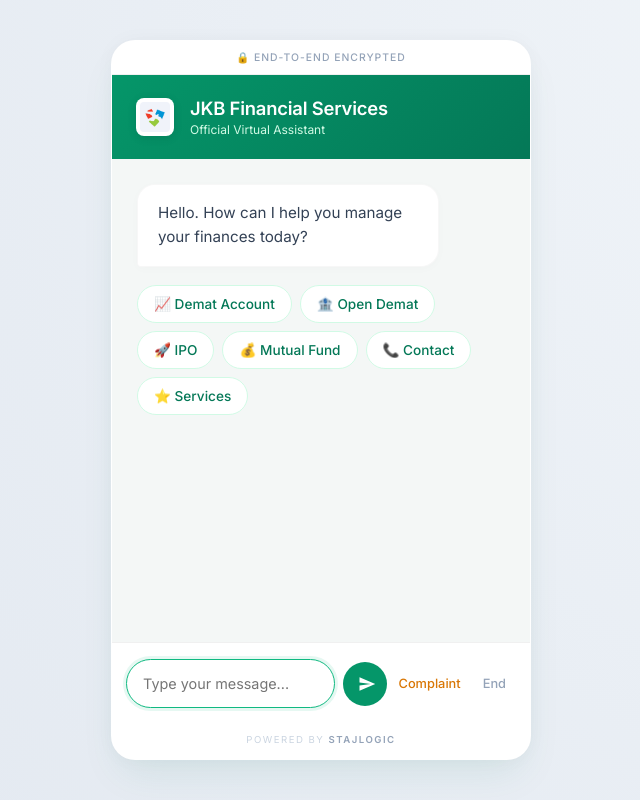
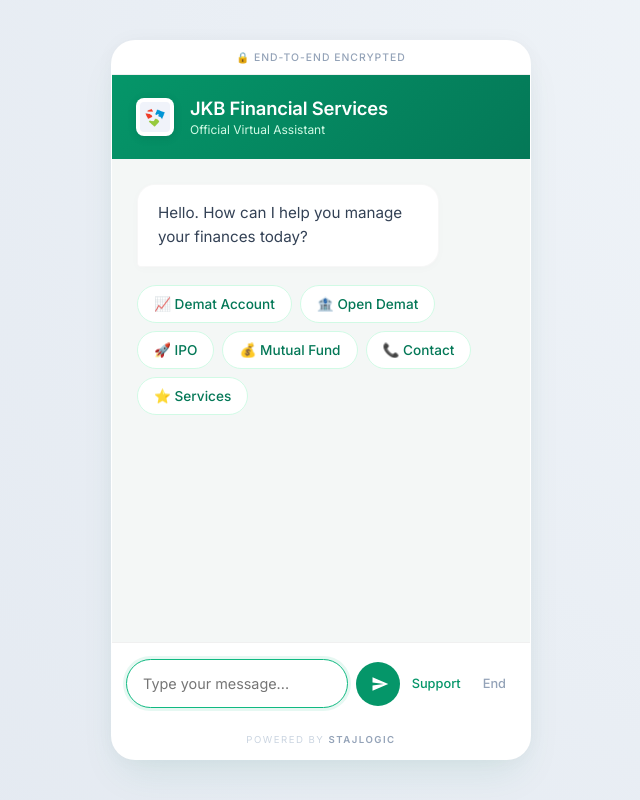
Before and after one commit to shahjazib7/Chatbot, a Flask app: page / in a window 1280 px wide. Shown: the whole page, without its empty margins (319-959 px from the left). Run offline with Flask 3, Linux system fonts and the light colour scheme.

Commit message:
CHANGED NAME FROM COMPLAINT TO SUPPORT

```diff
--- a/templates/index.html
+++ b/templates/index.html
@@ -19,8 +19,8 @@
             --text-main: #334155;
             --text-muted: #64748b;
             --border-light: rgba(0, 0, 0, 0.06);
-            --warn-primary: #d97706;
-            --warn-secondary: #b45309;
+            --warn-primary: #059669; /* Updated to match primary green for a professional look */
+            --warn-secondary: #047857;
         }
 
         * { box-sizing: border-box; margin: 0; padding: 0; font-family: 'Inter', sans-serif; }
@@ -211,13 +210,13 @@
         .send-btn:hover { background: var(--brand-secondary); transform: scale(1.05); }
         .send-icon { width: 18px; height: 18px; fill: white; transform: translateX(2px); }
 
-        .complaint-btn {
-            background-color: transparent; color: var(--warn-primary); border: none;
+        .support-btn {
+            background-color: transparent; color: var(--brand-primary); border: none;
             border-radius: 30px; height: 44px; padding: 0 10px; margin-left: 2px;
             cursor: pointer; font-weight: 500; font-size: 0.8rem; transition: all 0.2s;
             flex-shrink: 0; white-space: nowrap;
         }
-        .complaint-btn:hover { color: var(--warn-secondary); background-color: #fff7ed; }
+        .support-btn:hover { color: var(--brand-secondary); background-color: #f0fdf4; }
 
         .end-chat-btn {
             background-color: transparent; color: #94a3b8; border: none;
@@ -304,20 +303,20 @@
             </div>
         {% endif %}
 
-        <div class="complaint-form-card" id="complaintFormCard" style="{% if not show_complaint_form %}display:none;{% endif %}">
-            <div class="complaint-card-header">
-                <span class="icon">⚠️</span>
-                <h4>File a Complaint</h4>
+        <div class="support-form-card" id="supportFormCard" style="{% if not show_support_form %}display:none;{% endif %}">
+            <div class="support-card-header">
+                <span class="icon">💬</span>
+                <h4>Support Request</h4>
             </div>
-            <p class="complaint-card-sub">Tell us what went wrong and our team will get back to you.</p>
+            <p class="support-card-sub">Tell us how we can assist you, and our team will get back to you.</p>
             <form method="POST">
                 <input type="hidden" name="complaint_form" value="1">
                 <input type="text" name="complaint_name" placeholder="Full Name" required>
                 <input type="tel" name="complaint_phone" placeholder="Phone Number" required>
-                <textarea name="complaint_details" placeholder="Describe your issue..." required></textarea>
-                <button type="submit">Submit Complaint</button>
+                <textarea name="complaint_details" placeholder="Describe your request..." required></textarea>
+                <button type="submit">Submit Request</button>
             </form>
-            <button type="button" class="complaint-cancel-btn" onclick="toggleComplaintForm(false)">Cancel</button>
+            <button type="button" class="support-cancel-btn" onclick="toggleSupportForm(false)">Cancel</button>
         </div>
     </div>
 
@@ -328,7 +327,7 @@
                 <path d="M2.01 21L23 12 2.01 3 2 10l15 2-15 2z"/>
             </svg>
         </button>
-        <button type="button" class="complaint-btn" aria-label="File a complaint" title="File a Complaint" onclick="toggleComplaintForm(true)">Complaint</button>
+        <button type="button" class="support-btn" aria-label="Support request" title="Support" onclick="toggleSupportForm(true)">Support</button>
         <button type="submit" name="end_chat" class="end-chat-btn" aria-label="End Chat" formnovalidate>End</button>
     </form>
 
@@ -341,14 +340,14 @@
     var container = document.getElementById("message-container");
     var form = document.getElementById("chatForm");
     var indicator = document.getElementById("typing-indicator");
-    var complaintCard = document.getElementById("complaintFormCard");
+    var supportCard = document.getElementById("supportFormCard");
 
     // Scroll to bottom on load
     if (container) {
         container.scrollTo({ top: container.scrollHeight, behavior: 'smooth' });
     }
 
-    // Show typing indicator on form submit (chat message form only)
+    // Show typing indicator on form submit
     form.addEventListener('submit', function() {
         indicator.style.display = 'block';
         container.scrollTo({ top: container.scrollHeight, behavior: 'smooth' });
@@ -370,9 +369,9 @@
         }
     }
 
-    function toggleComplaintForm(show) {
-        if (!complaintCard) return;
-        complaintCard.style.display = show ? "block" : "none";
+    function toggleSupportForm(show) {
+        if (!supportCard) return;
+        supportCard.style.display = show ? "block" : "none";
         if (show) {
             container.scrollTo({ top: container.scrollHeight, behavior: 'smooth' });
         }
```
Also changed, not shown: other parts of templates/index.html (+12 -13 lines).
